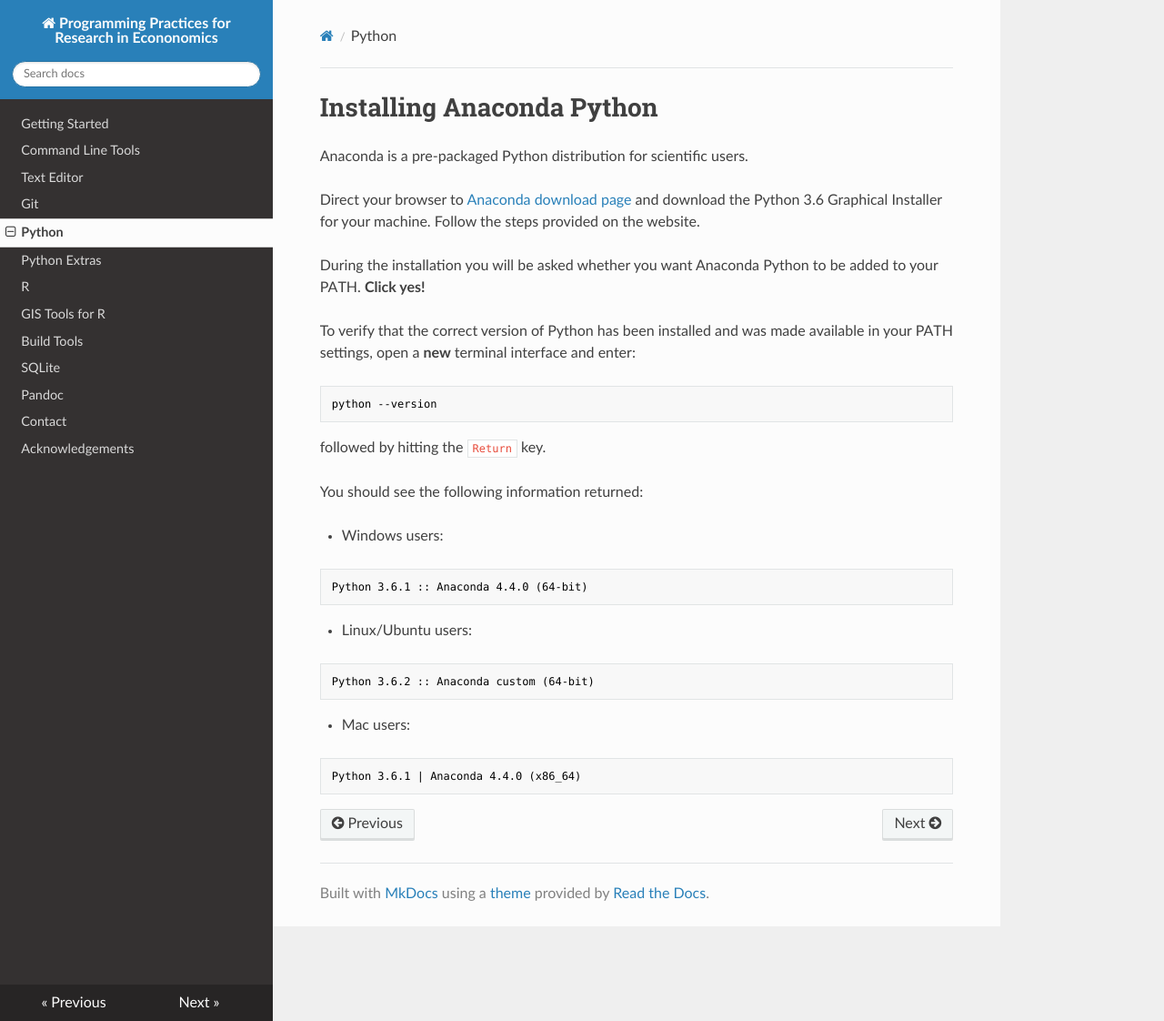
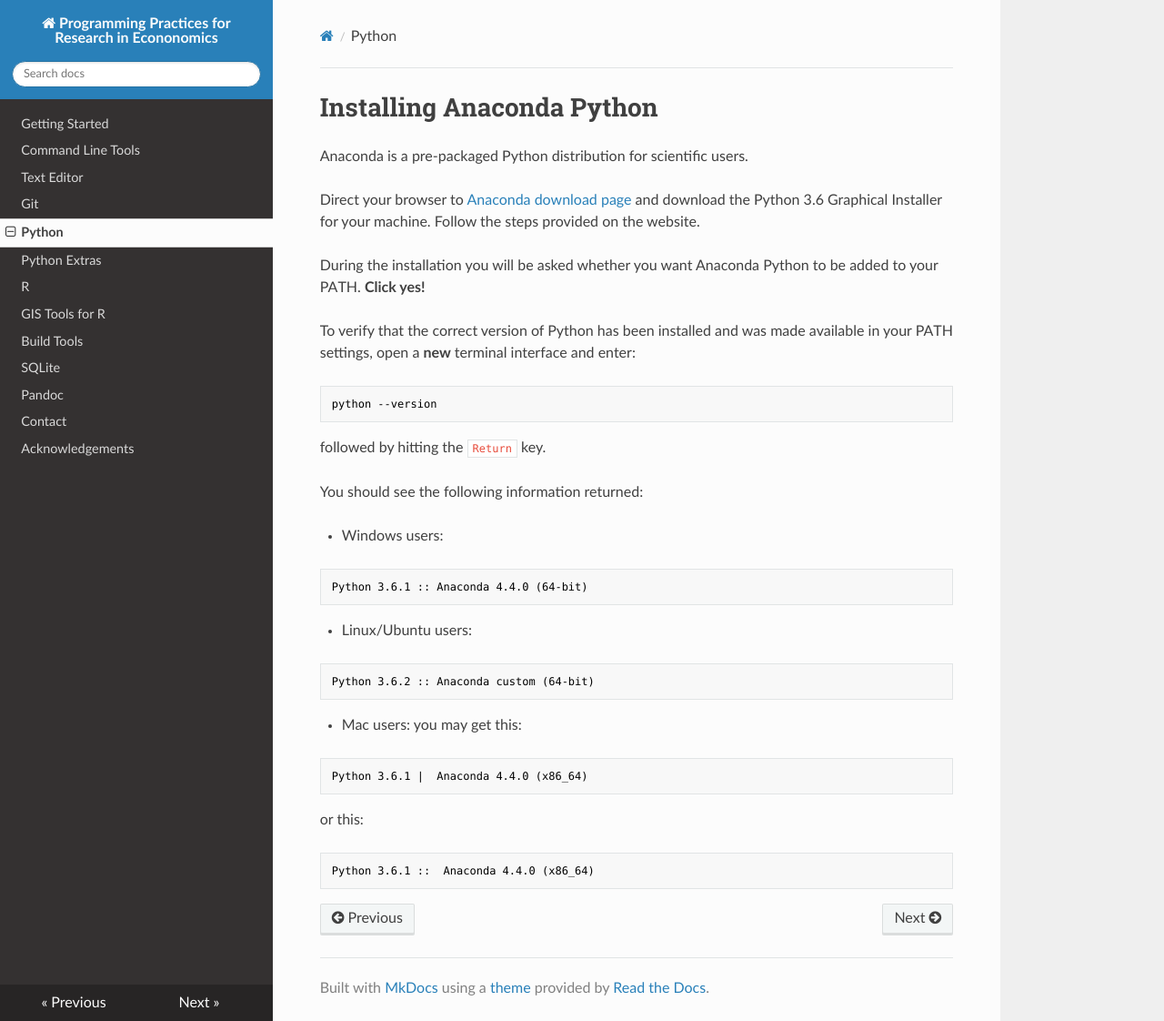
Before and after one commit to pp4rs/DEPRECATED-installation-guide, an MkDocs documentation site: the page built from docs/python.md, in a window 1280 px wide and 1122 px high. Shown: the whole window at 91% size. Built offline with MkDocs 1.6.1, drawn with Linux system fonts in a browser that asks for light colours; nearby versions of some CDN libraries; old or Windows-style settings are respelled for this version of MkDocs.

Commit message:
mutliple output options for mac anaconda

````diff
--- a/docs/python.md
+++ b/docs/python.md
@@ -24,6 +24,11 @@ Python 3.6.1 :: Anaconda 4.4.0 (64-bit)
 Python 3.6.2 :: Anaconda custom (64-bit)
 ```
 *   Mac users:
+you may get this:
 ```bash
-Python 3.6.1 | Anaconda 4.4.0 (x86_64)
+Python 3.6.1 |  Anaconda 4.4.0 (x86_64)
 ```
+or this:
+```bash
+Python 3.6.1 ::  Anaconda 4.4.0 (x86_64)
+```
````
